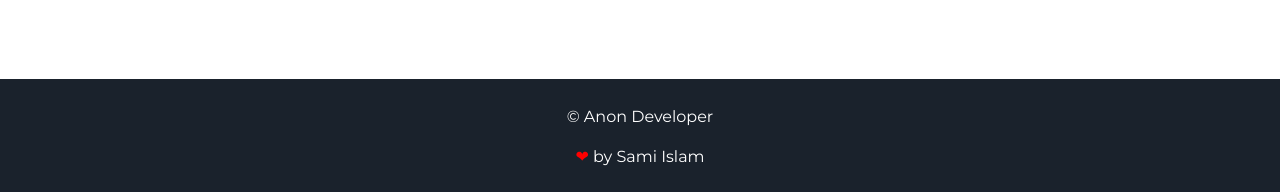
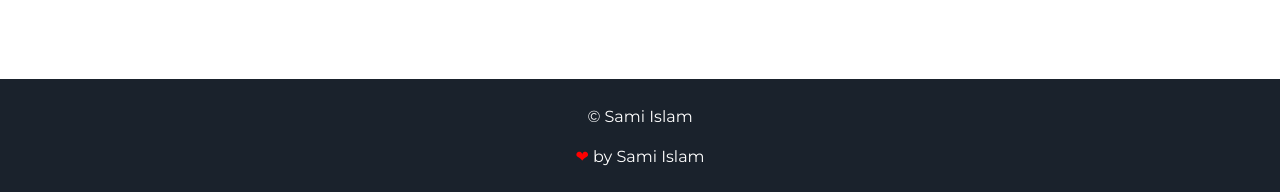
Before and after one commit to islamsamipkr/samiislam, a Jekyll site: the page built from index.html, in a window 1280 px wide and 900 px high, scrolled down 1723 px. Shown: the part 705-897 px from the top of the window. Built offline with Jekyll 4.4.1, drawn with Linux system fonts in a browser that asks for light colours.

Commit message:
Update footer.html

```diff
--- a/_includes/footer.html
+++ b/_includes/footer.html
@@ -1,5 +1,5 @@
 <footer class="footer">
-    <p>&copy; {{site.username}}</p>
+    <p>© Sami Islam</p>
     <p> <span class="love">❤</span> by <a href="https://github.com/islamsamipkr">Sami Islam</a></p>
 </footer>
 <script src="//cdn.jsdelivr.net/particles.js/2.0.0/particles.min.js"></script>
```
